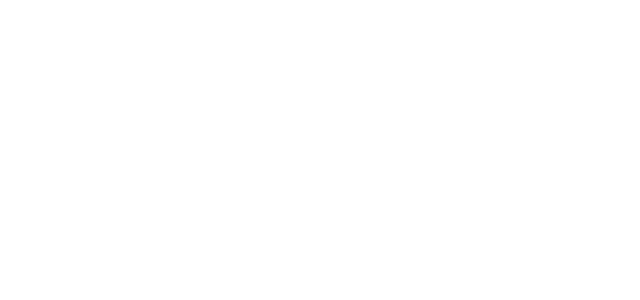
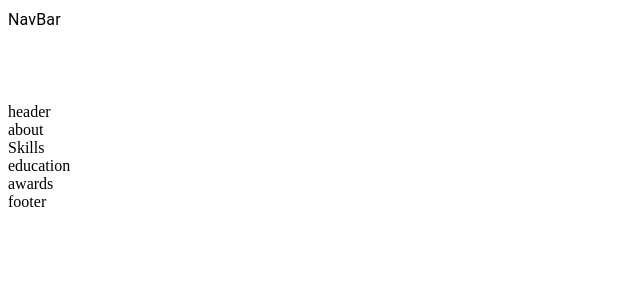
Before and after one commit to triluu03/personal-portfolio, a React (Create React App) app: page / in a window 1280 px wide. Shown: the top 300 px of the page, without its empty margins (0-640 px from the left). Built offline with nearby package versions, Linux system fonts and the light colour scheme.

Commit message:
add the skeletons of the project

```diff
--- a/src/App.js
+++ b/src/App.js
@@ -1,5 +1,38 @@
+import { ThemeProvider, createTheme } from '@mui/material'
+
+import NavBar from './components/NavBar'
+import Header from './components/Header'
+import About from './components/About'
+import Skills from './components/Skills'
+import Education from './components/Education'
+import Awards from './components/Awards'
+import Footer from './components/Footer'
+
+const theme = createTheme({
+    palette: {
+        primary: {
+            main: '#002B5B',
+            light: '#2B4865',
+        },
+        secondary: {
+            main: '#256D85',
+            light: '#8FE3CF',
+        },
+    },
+})
+
 const App = () => {
-    return null
+    return (
+        <ThemeProvider theme={theme}>
+            <NavBar />
+            <Header />
+            <About />
+            <Skills />
+            <Education />
+            <Awards />
+            <Footer />
+        </ThemeProvider>
+    )
 }
 
 export default App
--- /dev/null
+++ b/src/components/About.js
@@ -0,0 +1,5 @@
+const About = () => {
+    return <div>about</div>
+}
+
+export default About
--- /dev/null
+++ b/src/components/Awards.js
@@ -0,0 +1,5 @@
+const Awards = () => {
+    return <div>awards</div>
+}
+
+export default Awards
--- /dev/null
+++ b/src/components/Education.js
@@ -0,0 +1,5 @@
+const Education = () => {
+    return <div>education</div>
+}
+
+export default Education
--- /dev/null
+++ b/src/components/Footer.js
@@ -0,0 +1,5 @@
+const Footer = () => {
+    return <div>footer</div>
+}
+
+export default Footer
--- /dev/null
+++ b/src/components/Header.js
@@ -0,0 +1,5 @@
+const Header = () => {
+    return <div>header</div>
+}
+
+export default Header
--- /dev/null
+++ b/src/components/NavBar.js
@@ -0,0 +1,11 @@
+import { Box, Typography } from '@mui/material'
+
+const NavBar = () => {
+    return (
+        <Box sx={{ width: '100vw', height: 95 }}>
+            <Typography>NavBar</Typography>
+        </Box>
+    )
+}
+
+export default NavBar
--- /dev/null
+++ b/src/components/Skills.js
@@ -0,0 +1,5 @@
+const Skills = () => {
+    return <div>Skills</div>
+}
+
+export default Skills
```
Also changed, not shown: 1 other file (tests, documents, lock files or other folders).
